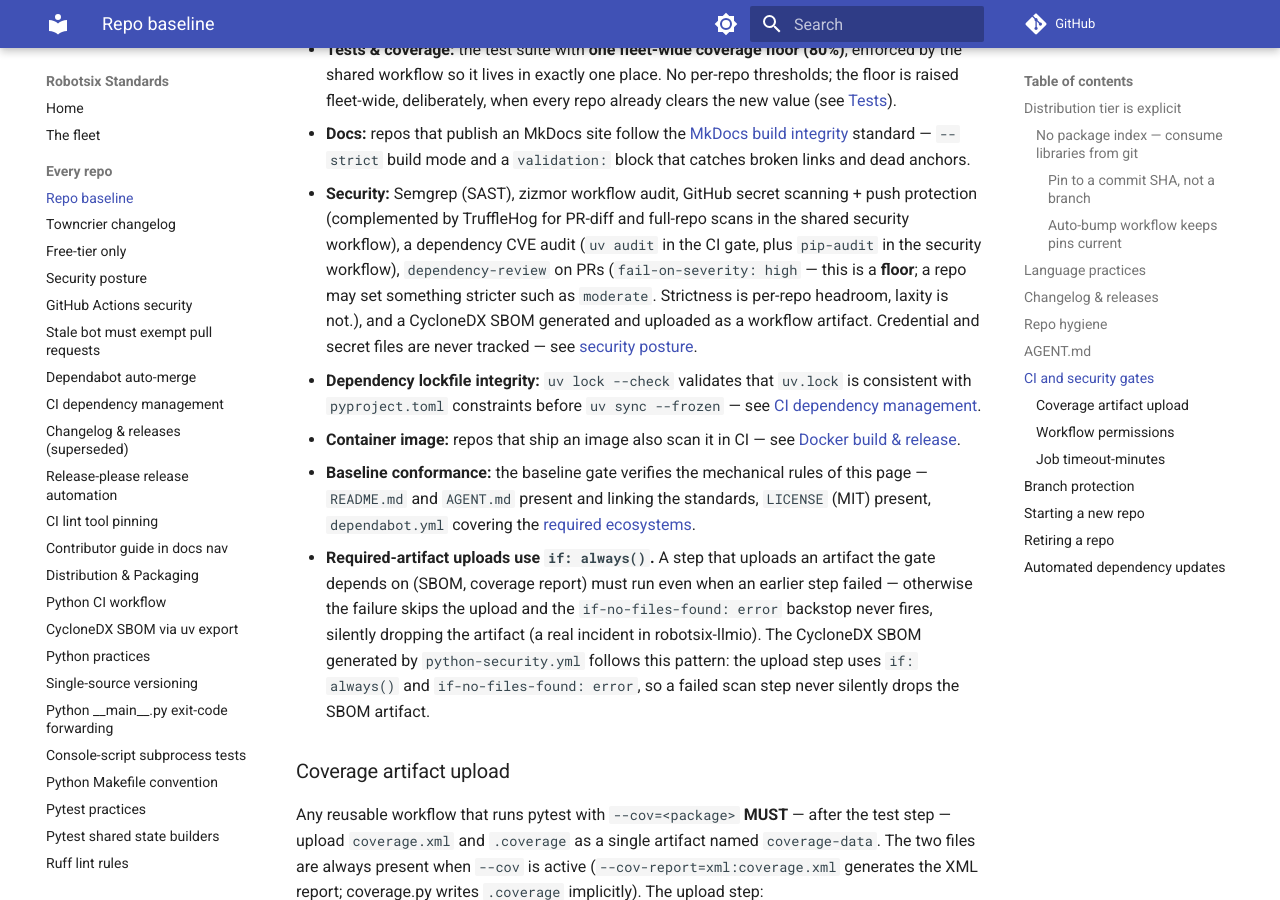
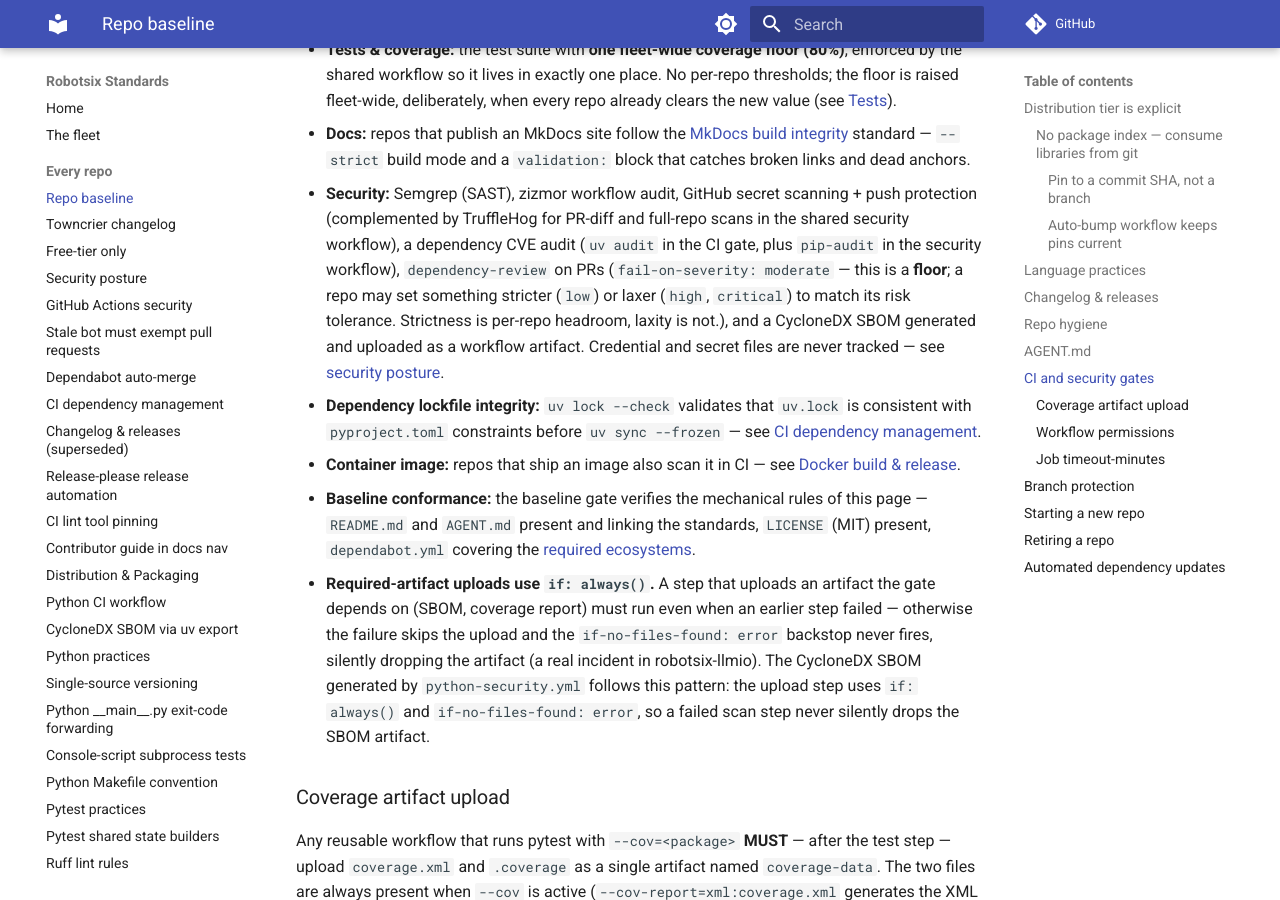
Before and after one commit to damien-robotsix/robotsix-standards, an MkDocs documentation site: the page built from docs/repo-baseline.md, in a window 1280 px wide and 900 px high, scrolled down 4016 px. Built offline with MkDocs 1.6.1 and Material for MkDocs 9.7.7, drawn with Linux system fonts in a browser that asks for light colours; comment, search, counter and statistics services are not loaded.

Commit message:
fix: Dependency-review severity threshold: repo-baseline (`high`) contradicts security-posture gate 2 (`moderate`) (20260821T181337Z-dependency-review-severity-threshold-rep-cf3e) (#312)
Co-authored-by: robotsix-mill <mill@robotsix.local>

```diff
--- a/docs/repo-baseline.md
+++ b/docs/repo-baseline.md
@@ -188,8 +188,9 @@ gate set:
   (complemented by TruffleHog for PR-diff and full-repo scans in the shared
   security workflow), a dependency CVE audit (`uv audit` in the CI gate, plus `pip-audit` in the security
   workflow), `dependency-review` on PRs (`fail-on-severity:
-  high` — this is a **floor**; a repo may set something stricter such as
-  `moderate`. Strictness is per-repo headroom, laxity is not.), and a CycloneDX SBOM generated and uploaded as a workflow
+  moderate` — this is a **floor**; a repo may set something stricter (`low`) or
+  laxer (`high`, `critical`) to match its risk tolerance. Strictness is per-repo
+  headroom, laxity is not.), and a CycloneDX SBOM generated and uploaded as a workflow
   artifact.
   Credential and secret files are never tracked — see
   [security posture](security-posture.md#credential-and-secret-files-are-never-tracked).
```
